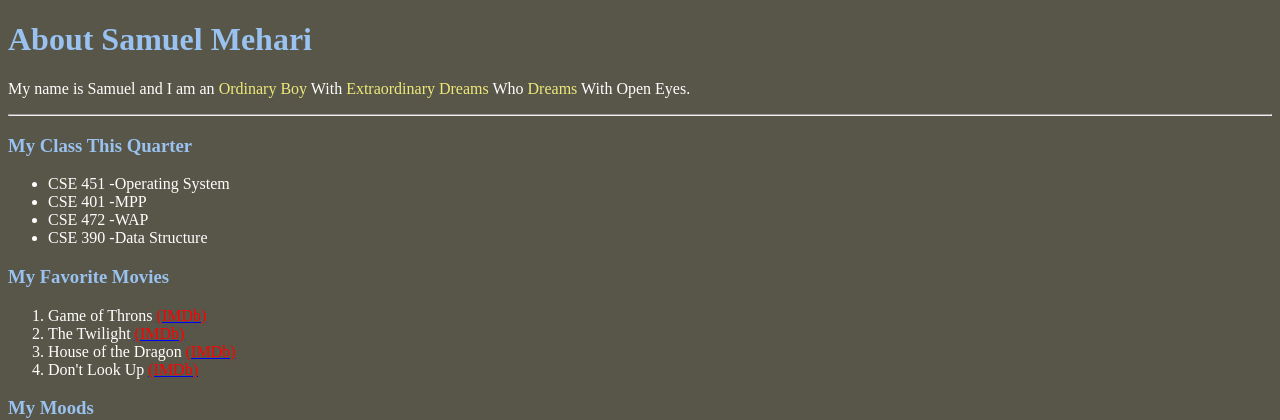
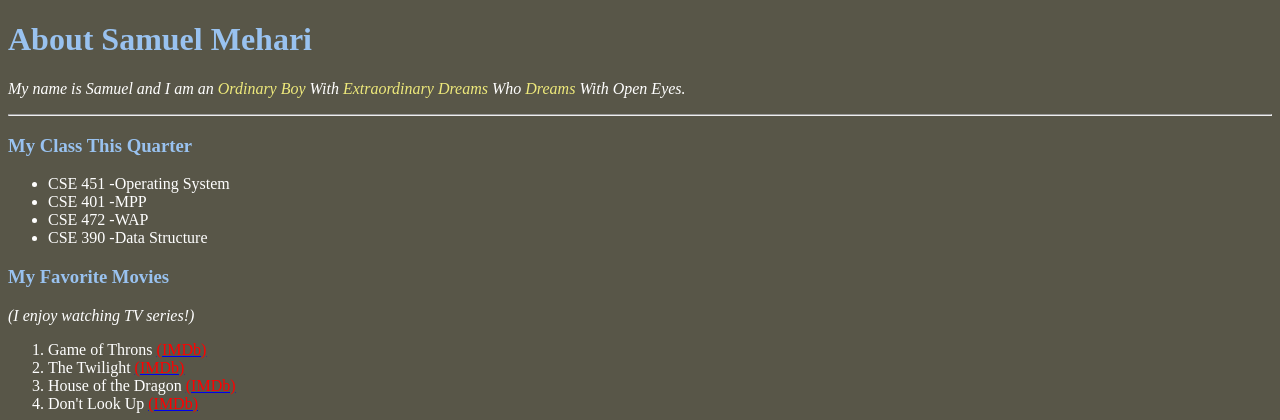
Before and after one commit to szerr7/szerr7.github.lo, a plain HTML site: page docs/index.html in a window 1280 px wide. Shown: the top 420 px of the page. Drawn offline with Linux system fonts and the light colour scheme.

Commit message:
style change

```diff
--- a/docs/css/style.css
+++ b/docs/css/style.css
@@ -15,3 +15,10 @@ body{
 span{
           color: red;
 }
+
+p{
+          color: white ;
+
+          font-style: italic;
+
+}
--- a/docs/index.html
+++ b/docs/index.html
@@ -42,6 +42,10 @@
                          <h3>
                               My Favorite Movies
                          </h3>
+
+                         <div>
+                              <p>(I enjoy watching TV series!)</p>
+                         </div>
 
                          <ol>
                               <li>Game of Throns
```
